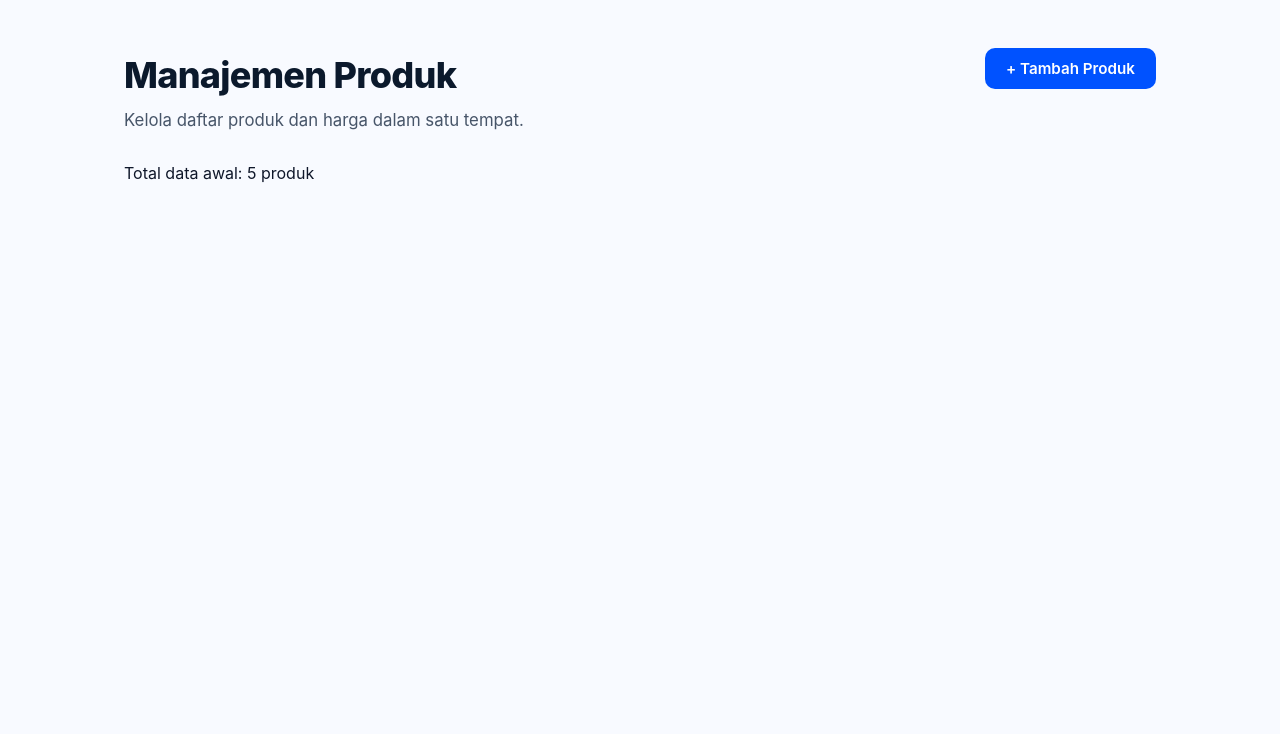
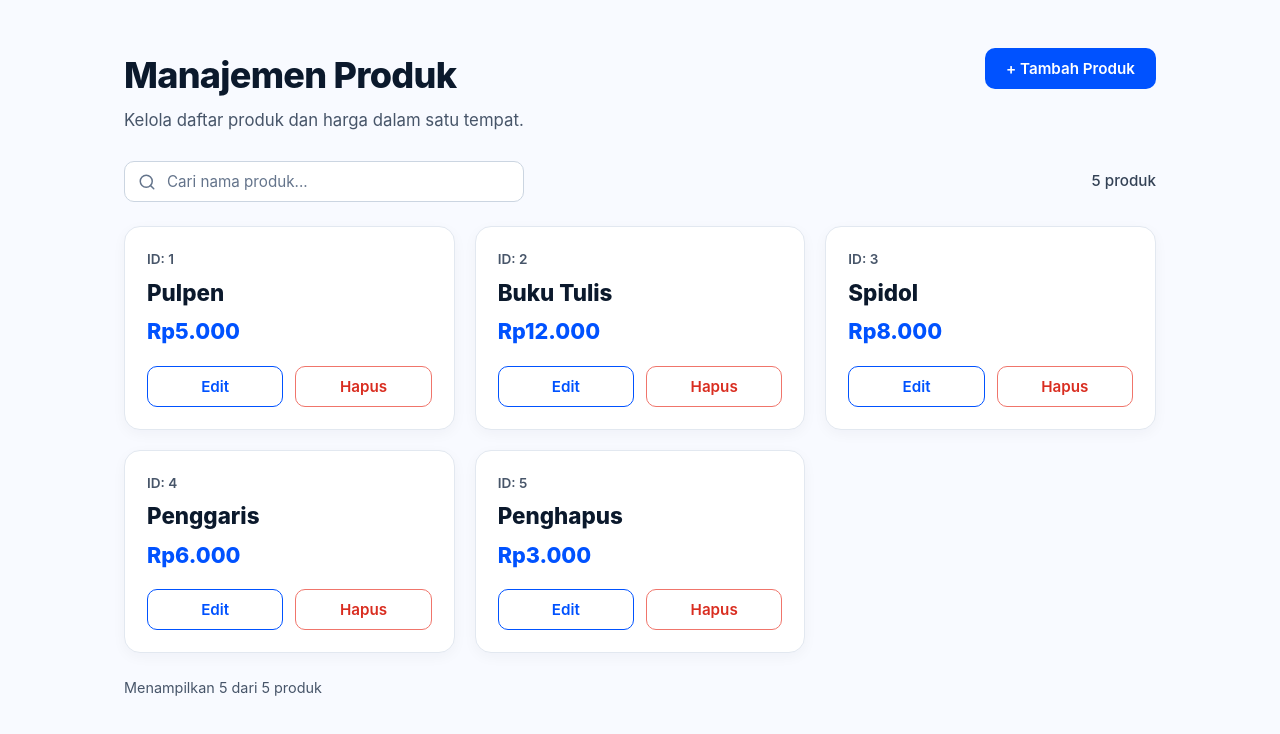
Before and after one commit to alfarezywildan/Tugas-3-Pull-Request, a React (Vite) app: page / in a window 1280 px wide. Shown: the top 734 px of the page. Built offline with nearby package versions, Linux system fonts and the light colour scheme.

Commit message:
Menambahkan komponen daftar produk dan fitur pencarian

```diff
--- a/src/App.css
+++ b/src/App.css
@@ -76,3 +76,129 @@
 .btn-danger:hover {
   background-color: #b91c1c;
 }
+
+.toolbar {
+  display: flex;
+  justify-content: space-between;
+  align-items: center;
+  gap: 16px;
+  margin-bottom: 24px;
+}
+
+.search-wrapper {
+  position: relative;
+  width: 100%;
+  max-width: 400px;
+}
+
+.search-icon {
+  position: absolute;
+  left: 14px;
+  top: 50%;
+  transform: translateY(-50%);
+  color: #64748b;
+  pointer-events: none;
+}
+
+.search-input {
+  width: 100%;
+  padding: 10px 14px 10px 42px;
+  font-size: 0.95rem;
+  color: #0f172a;
+  background-color: #ffffff;
+  border: 1.5px solid #cbd5e1;
+  border-radius: 10px;
+  outline: none;
+  transition: border-color 0.15s ease, box-shadow 0.15s ease;
+}
+
+.search-input::placeholder {
+  color: #64748b;
+}
+
+.search-input:focus {
+  border-color: #0052ff;
+  box-shadow: 0 0 0 3px rgba(0, 82, 255, 0.12);
+}
+
+.product-count {
+  font-size: 0.95rem;
+  font-weight: 500;
+  color: #334155;
+}
+
+.product-grid {
+  display: grid;
+  grid-template-columns: repeat(3, 1fr);
+  gap: 20px;
+  margin-bottom: 24px;
+}
+
+@media (max-width: 900px) {
+  .product-grid {
+    grid-template-columns: repeat(2, 1fr);
+  }
+}
+
+@media (max-width: 600px) {
+  .page-header {
+    flex-direction: column;
+  }
+
+  .product-grid {
+    grid-template-columns: 1fr;
+  }
+}
+
+.product-card {
+  background-color: #ffffff;
+  border: 1px solid #e2e8f0;
+  border-radius: 16px;
+  padding: 22px;
+  box-shadow: 0 4px 14px rgba(15, 23, 42, 0.04);
+  display: flex;
+  flex-direction: column;
+}
+
+.product-id {
+  font-size: 0.85rem;
+  font-weight: 600;
+  color: #475569;
+  margin-bottom: 6px;
+}
+
+.product-name {
+  font-size: 1.4rem;
+  font-weight: 800;
+  color: #0b192c;
+  margin-bottom: 6px;
+}
+
+.product-price {
+  font-size: 1.35rem;
+  font-weight: 800;
+  color: #0052ff;
+  margin-bottom: 18px;
+}
+
+.product-actions {
+  display: grid;
+  grid-template-columns: 1fr 1fr;
+  gap: 12px;
+  margin-top: auto;
+}
+
+.empty-state {
+  background-color: #ffffff;
+  border: 1px dashed #cbd5e1;
+  border-radius: 16px;
+  padding: 40px 24px;
+  text-align: center;
+  color: #64748b;
+  margin-bottom: 24px;
+}
+
+.footer-summary {
+  font-size: 0.9rem;
+  color: #475569;
+}
--- a/src/App.jsx
+++ b/src/App.jsx
@@ -1,9 +1,15 @@
 import { useState } from "react";
 import { initialProducts } from "./data/initialProducts";
+import ProductList from "./components/ProductList";
 import "./App.css";
 
 function App() {
   const [products] = useState(initialProducts);
+  const [searchQuery, setSearchQuery] = useState("");
+
+  const filteredProducts = products.filter((product) =>
+    product.name.toLowerCase().includes(searchQuery.toLowerCase())
+  );
 
   return (
     <main className="app-container">
@@ -19,7 +25,39 @@ function App() {
         </button>
       </header>
 
-      <p>Total data awal: {products.length} produk</p>
+      <div className="toolbar">
+        <div className="search-wrapper">
+          <svg
+            className="search-icon"
+            xmlns="http://www.w3.org/2000/svg"
+            width="18"
+            height="18"
+            viewBox="0 0 24 24"
+            fill="none"
+            stroke="currentColor"
+            strokeWidth="2"
+            strokeLinecap="round"
+            strokeLinejoin="round"
+          >
+            <circle cx="11" cy="11" r="8" />
+            <line x1="21" y1="21" x2="16.65" y2="16.65" />
+          </svg>
+          <input
+            type="text"
+            className="search-input"
+            placeholder="Cari nama produk..."
+            value={searchQuery}
+            onChange={(e) => setSearchQuery(e.target.value)}
+          />
+        </div>
+        <span className="product-count">{products.length} produk</span>
+      </div>
+
+      <ProductList products={filteredProducts} />
+
+      <p className="footer-summary">
+        Menampilkan {filteredProducts.length} dari {products.length} produk
+      </p>
     </main>
   );
 }
--- /dev/null
+++ b/src/components/ProductCard.jsx
@@ -0,0 +1,30 @@
+import { formatPrice } from "../data/initialProducts";
+
+function ProductCard({ product, onEdit, onDelete }) {
+  return (
+    <div className="product-card">
+      <span className="product-id">ID: {product.id}</span>
+      <h3 className="product-name">{product.name}</h3>
+      <p className="product-price">{formatPrice(product.price)}</p>
+
+      <div className="product-actions">
+        <button
+          type="button"
+          className="btn btn-outline-primary"
+          onClick={() => onEdit && onEdit(product)}
+        >
+          Edit
+        </button>
+        <button
+          type="button"
+          className="btn btn-outline-danger"
+          onClick={() => onDelete && onDelete(product)}
+        >
+          Hapus
+        </button>
+      </div>
+    </div>
+  );
+}
+
+export default ProductCard;
--- /dev/null
+++ b/src/components/ProductList.jsx
@@ -0,0 +1,26 @@
+import ProductCard from "./ProductCard";
+
+function ProductList({ products, onEdit, onDelete }) {
+  if (products.length === 0) {
+    return (
+      <div className="empty-state">
+        <p>Tidak ada produk yang ditemukan.</p>
+      </div>
+    );
+  }
+
+  return (
+    <div className="product-grid">
+      {products.map((product) => (
+        <ProductCard
+          key={product.id}
+          product={product}
+          onEdit={onEdit}
+          onDelete={onDelete}
+        />
+      ))}
+    </div>
+  );
+}
+
+export default ProductList;
```
Also changed, not shown: 1 other file (tests, documents, lock files or other folders).
